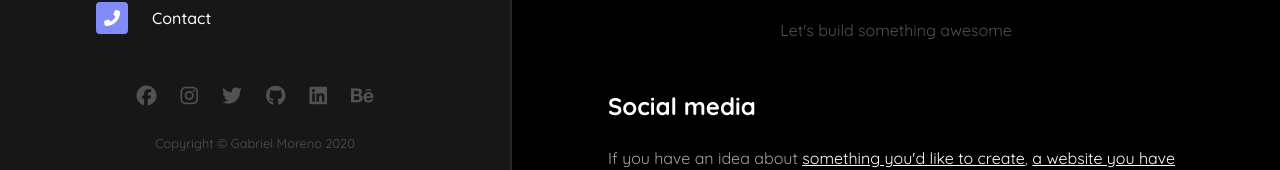
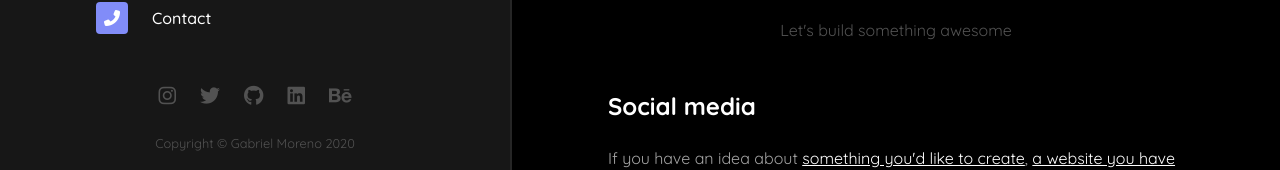
Before and after one commit to gantoreno/portfolio, a React (Create React App) app: page /contact in a window 1280 px wide. Shown: the part 534-704 px from the top of the page. Built offline with nearby package versions, Linux system fonts and the light colour scheme.

Commit message:
Remove facebook link

```diff
--- a/src/shared/profile/Profile.jsx
+++ b/src/shared/profile/Profile.jsx
@@ -51,14 +51,6 @@ const Profile = () => {
       <div className="hidden xl:flex xl:flex-col xl:items-center xl:justify-center">
         <div className="w-full mb-6 text-center text-xl text-gray-600">
           <a
-            href="https://facebook.com/gantoreno"
-            target="_blank"
-            rel="noreferrer"
-            className="p-3 hover:text-blue-400"
-          >
-            <i className="fab fa-facebook duration-200"></i>
-          </a>
-          <a
             href="https://instagram.com/gantoreno"
             target="_blank"
             rel="noreferrer"
--- a/src/views/contact/ContactView.jsx
+++ b/src/views/contact/ContactView.jsx
@@ -34,14 +34,6 @@ const ContactView = () => {
         </p>
         <div className="flex xl:flex-col xl:items-center xl:justify-center">
           <div className="w-full mb-12 text-center text-xl text-gray-600">
-            <a
-              href="https://facebook.com/gantoreno"
-              target="_blank"
-              rel="noreferrer"
-              className="p-3 hover:text-blue-400"
-            >
-              <i className="fab fa-facebook duration-200"></i>
-            </a>
             <a
               href="https://instagram.com/gantoreno"
               target="_blank"
```
